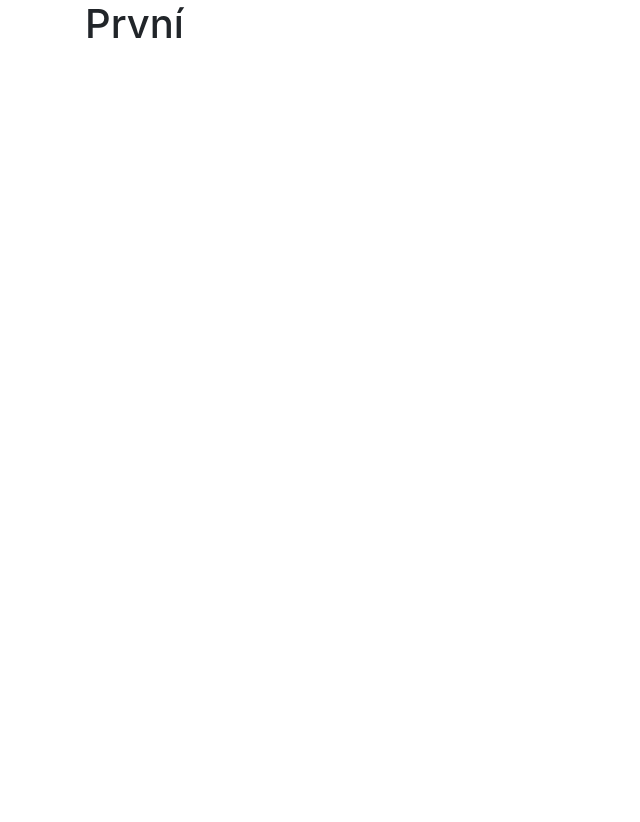
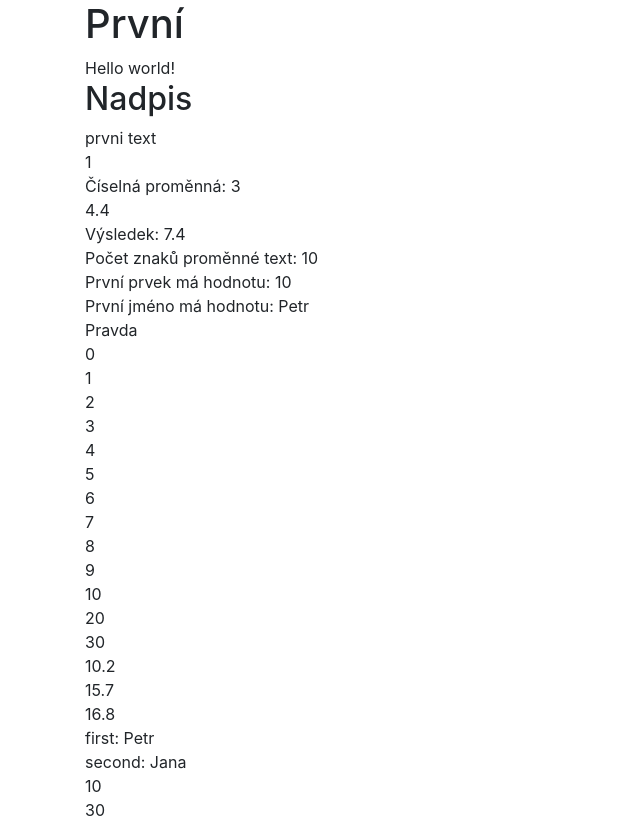
Before and after one commit to Firexik/osu-vyda, a PHP site: page / in a window 1280 px wide. Before the commit the part shown is almost empty. Shown: the whole page, without its empty margins (0-640 px from the left). Before the commit the page ends 38 px from the top, so only its background shows below. Run offline with PHP 8.4, Linux system fonts and the light colour scheme.

Commit message:
Cv2-6.10.2026 (Jednoduché opakování základů PHP)

```diff
--- a/form.php
+++ b/form.php
@@ -15,7 +15,6 @@
 
 <h1>Registrační formulář</h1>
 
-
 <?php
 
 
@@ -24,7 +23,6 @@ if (isset($_POST['submit'])) {
     echo '<div class="alert alert-success" role="alert">'."\n";
       echo '<p class="text-center">Jméno: '.$_POST['firstname'].'</p>'."\n";
       echo '<p class="text-center">Příjmení: '.$_POST['surname'].'</p>'."\n";
-    echo '<p class="text-center">Kraj: '.$regions[$_POST['region']].'</p>'."\n";
     echo '</div>'."\n";
 } else {
   ?>
--- a/index.php
+++ b/index.php
@@ -15,6 +15,121 @@
 <h1>První</h1>
 
 <?php
+echo "Hello world!";
+
+echo '<h2>Nadpis</h2>' . "\n";
+
+$text = 'prvni text';
+
+echo $text . "<br>";
+
+//inline komentář
+
+/*
+ * komentář 1
+ * komentář 2
+ */
+
+//Boolean proměnná. Hodnoty true/false.
+
+$bool1 = true;
+echo $bool1 . "<br>";
+
+//Číselné proměnné
+
+$num1 = 3;
+echo "Číselná proměnná: " . $num1 . "<br>";
+
+//float
+$num2 = 4.4;
+echo $num2 . "<br>";
+
+//Základní operace
+$resultNum = $num1 + $num2;
+echo "Výsledek: " . $resultNum . "<br>";
+
+//Funkce
+echo "Počet znaků proměnné text: " . strlen($text) . "<br>";
+
+//Array
+$numbers = array();
+//První hodnota, index 0
+$numbers[] = 10;
+$numbers[] = 20;
+$numbers[] = 30;
+
+echo "První prvek má hodnotu: " . $numbers[0] . "<br>";
+
+//Zkrácený zápis - nové pole
+$floats = [];
+$floats[0] = 10.2;
+$floats[4] = 15.7;
+$floats[8] = 16.8;
+$floars[12] = 20.9;
+
+//Asociativní pole
+$names = [];
+$names['first'] = 'Petr';
+$names['second'] = 'Jana';
+
+echo 'První jméno má hodnotu: ' . $names['first'] . "<br>";
+
+//Analogický zápis
+$names2 = ['first' => 'Petr', 'second' => 'Jana'];
+
+//Konstanty
+define("VERSION", 2);
+
+//Podmínka
+$a1 = 10;
+
+if ($a1 == 10){
+    echo "Pravda" . "<br>";
+}
+else{
+    echo "Nepravda" . "<br>";
+}
+
+//Cykly
+for ($i = 0; $i < 10; $i++){
+    echo $i . "<br>";
+}
+
+//Klasický foreach
+foreach ($numbers as $number){
+    echo $number . "<br>";
+}
+
+foreach ($floats as $number){
+    echo $number . "<br>";
+}
+
+//foreach pro asociativní pole
+foreach ($names as $key => $value){
+    echo $key . ": " . $value . "<br>";
+}
+
+$numbers[0] > 15 ? $d = "ano" : $d = "ne";
+
+$b1 = 10;
+if ($b1 == 10){
+    echo "10";
+}
+elseif ($b1 > 10){
+    echo "větší";
+}
+else{
+    echo "menší";
+}
+
+echo '<br>';
+
+//new *
+function sum($a, $b){
+    return $a + $b;
+}
+
+echo sum(10, 20);
 
 ?>
 
```
